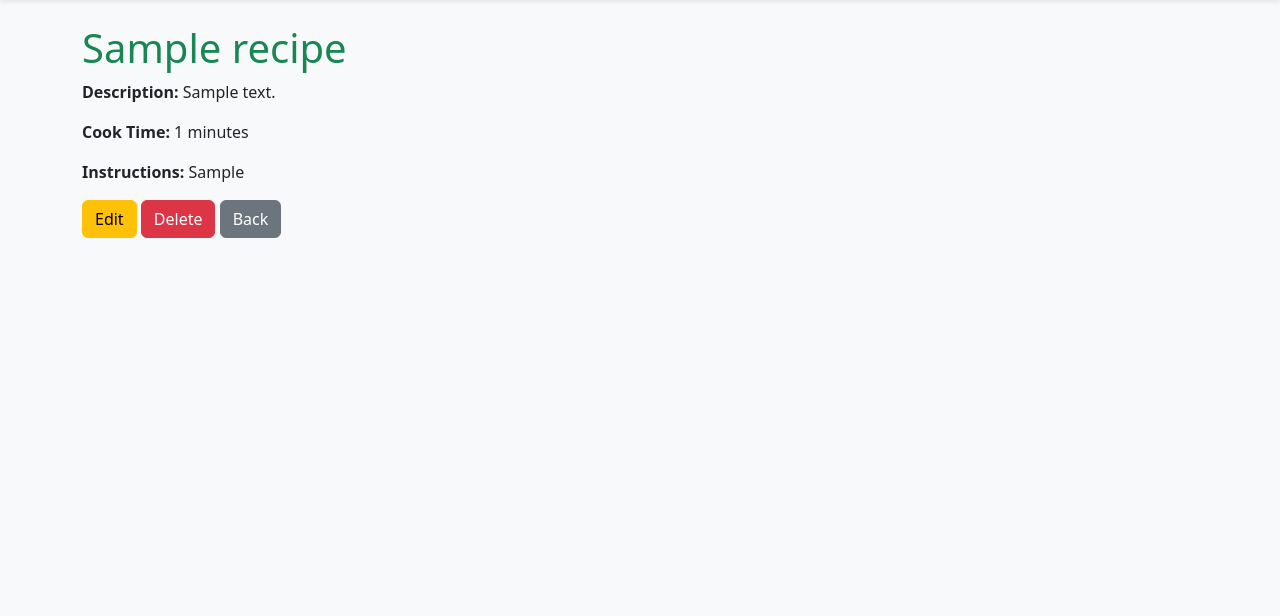
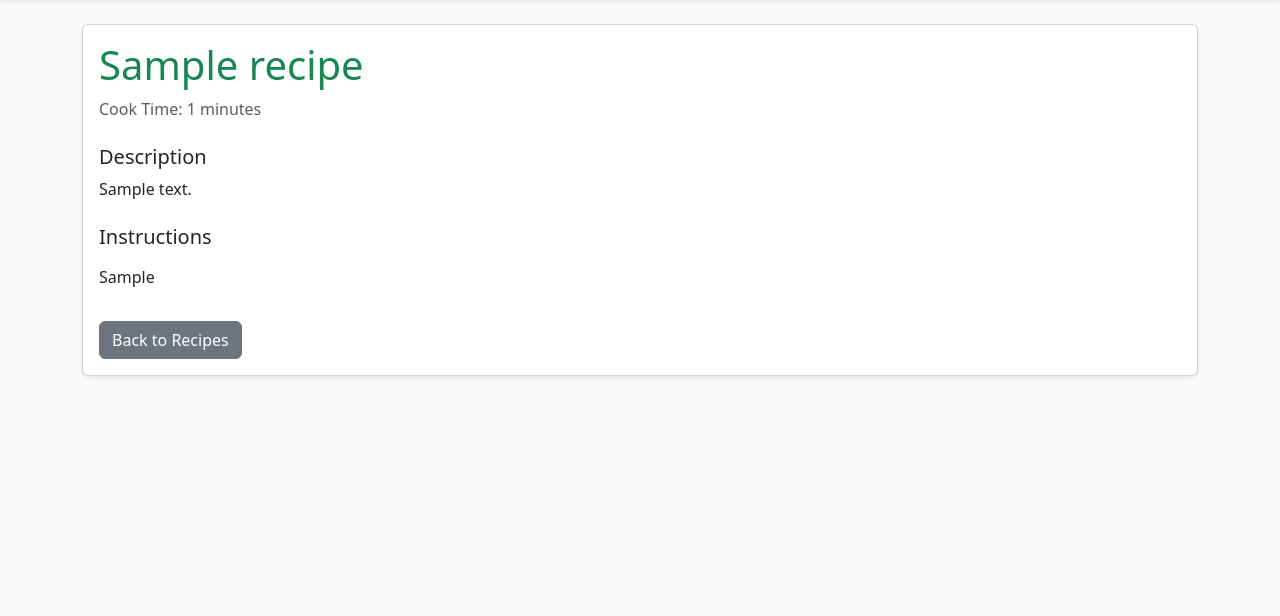
Before and after one commit to KimMayoCodes/MealMap, a Django app: page /recipes/1/ in a window 1280 px wide. Shown: the part 59-675 px from the top of the page. Run offline with Django 5.2, Linux system fonts and the light colour scheme; a user stored in the database is signed in; tables that the repository leaves empty hold one stand-in row (values such as "Sample post").

Commit message:
2.3 Add recipe list view and update templates
Add RecipeListView and RecipeDetailView with owner-restricted get_queryset (and tighten RecipeDeleteView queryset to the current user). Register recipe_list URL. Revamp templates: recipe_detail uses a Bootstrap card, shows cook time, default description, and preserves instructions formatting; recipe_list displays cook time and description snippets, uses list-group styling and shows an alert when empty (removed the Add Recipe button).

```diff
--- a/MealMap/urls.py
+++ b/MealMap/urls.py
@@ -17,4 +17,6 @@ urlpatterns = [
     path("recipes/<int:pk>/", RecipeDetailView.as_view(), name="recipe_detail"),
     path("recipes/<int:pk>/edit/", RecipeUpdateView.as_view(), name="recipe_update"),
     path("recipes/<int:pk>/delete/", RecipeDeleteView.as_view(), name="recipe_delete"),
+    path("recipes/", RecipeListView.as_view(), name="recipe_list"),
+    path("recipes/<int:pk>/", RecipeDetailView.as_view(), name="recipe_detail"),
 ]
--- a/MealMap/views.py
+++ b/MealMap/views.py
@@ -69,3 +69,19 @@ class RecipeDeleteView(LoginRequiredMixin, DeleteView):
 
     def get_queryset(self):
         return Recipe.objects.filter(owner=self.request.user)
+
+class RecipeListView(LoginRequiredMixin, ListView):
+    model = Recipe
+    template_name = "MealMap/recipe_list.html"
+    context_object_name = "recipes"
+
+    def get_queryset(self):
+        return Recipe.objects.filter(owner=self.request.user)
+
+class RecipeDetailView(LoginRequiredMixin, DetailView):
+    model = Recipe
+    template_name = "MealMap/recipe_detail.html"
+    context_object_name = "recipe"
+
+    def get_queryset(self):
+        return Recipe.objects.filter(owner=self.request.user)
--- a/templates/MealMap/recipe_detail.html
+++ b/templates/MealMap/recipe_detail.html
@@ -3,12 +3,18 @@
 {% block title %}{{ recipe.title }} | MealMap{% endblock %}
 
 {% block content %}
-<h1 class="text-success">{{ recipe.title }}</h1>
-<p><strong>Description:</strong> {{ recipe.description }}</p>
-<p><strong>Cook Time:</strong> {{ recipe.cook_time }} minutes</p>
-<p><strong>Instructions:</strong> {{ recipe.instructions }}</p>
+<div class="card shadow-sm">
+    <div class="card-body">
+        <h1 class="card-title text-success">{{ recipe.title }}</h1>
+        <p class="text-muted">Cook Time: {{ recipe.cook_time }} minutes</p>
 
-<a href="{% url 'recipe_update' recipe.pk %}" class="btn btn-warning">Edit</a>
-<a href="{% url 'recipe_delete' recipe.pk %}" class="btn btn-danger">Delete</a>
-<a href="{% url 'recipe_list' %}" class="btn btn-secondary">Back</a>
+        <h2 class="h5 mt-4">Description</h2>
+        <p>{{ recipe.description|default:"No description provided." }}</p>
+
+        <h2 class="h5 mt-4">Instructions</h2>
+        <p>{{ recipe.instructions|linebreaks }}</p>
+
+        <a href="{% url 'recipe_list' %}" class="btn btn-secondary mt-3">Back to Recipes</a>
+    </div>
+</div>
 {% endblock %}
```
Also changed, not shown: templates/MealMap/recipe_list.html (+8 -4 lines).
